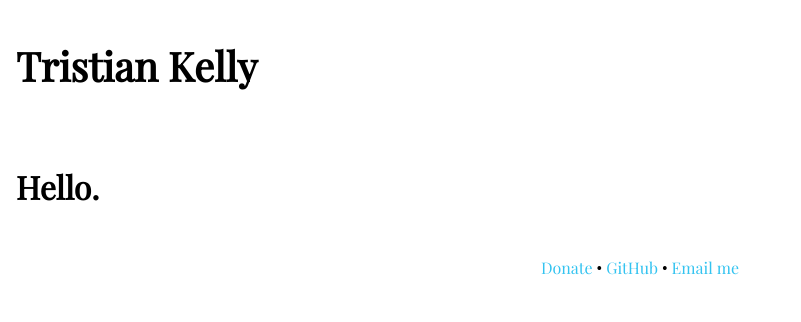
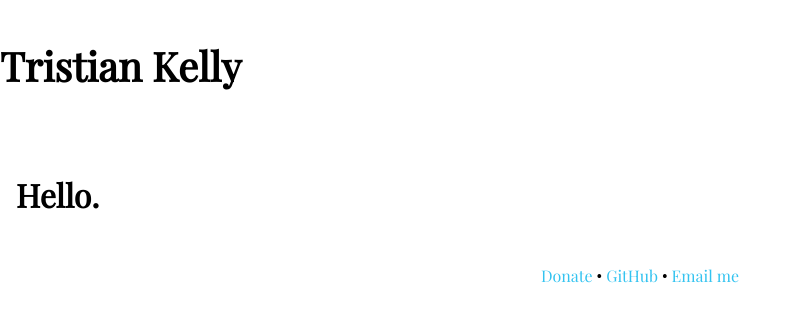
Before and after one commit to OrdinaryJellyfish/ordinaryjellyfish.github.io, a Jekyll site: the page built from index.html, in a window 1280 px wide. Shown: the top 322 px of the page, without its empty margins (0-801 px from the left). Built offline with Jekyll 4.4.1, drawn with Linux system fonts in a browser that asks for light colours.

Commit message:
Update style.scss

```diff
--- a/css/style.scss
+++ b/css/style.scss
@@ -11,8 +11,8 @@
 }
 
 .page-lead {
-  padding: 1rem;
-  margin: 0;
+  padding: 1rem 1rem 1rem 0;
+  margin-bottom: 0.5rem;
 }
 
 .name {
```
